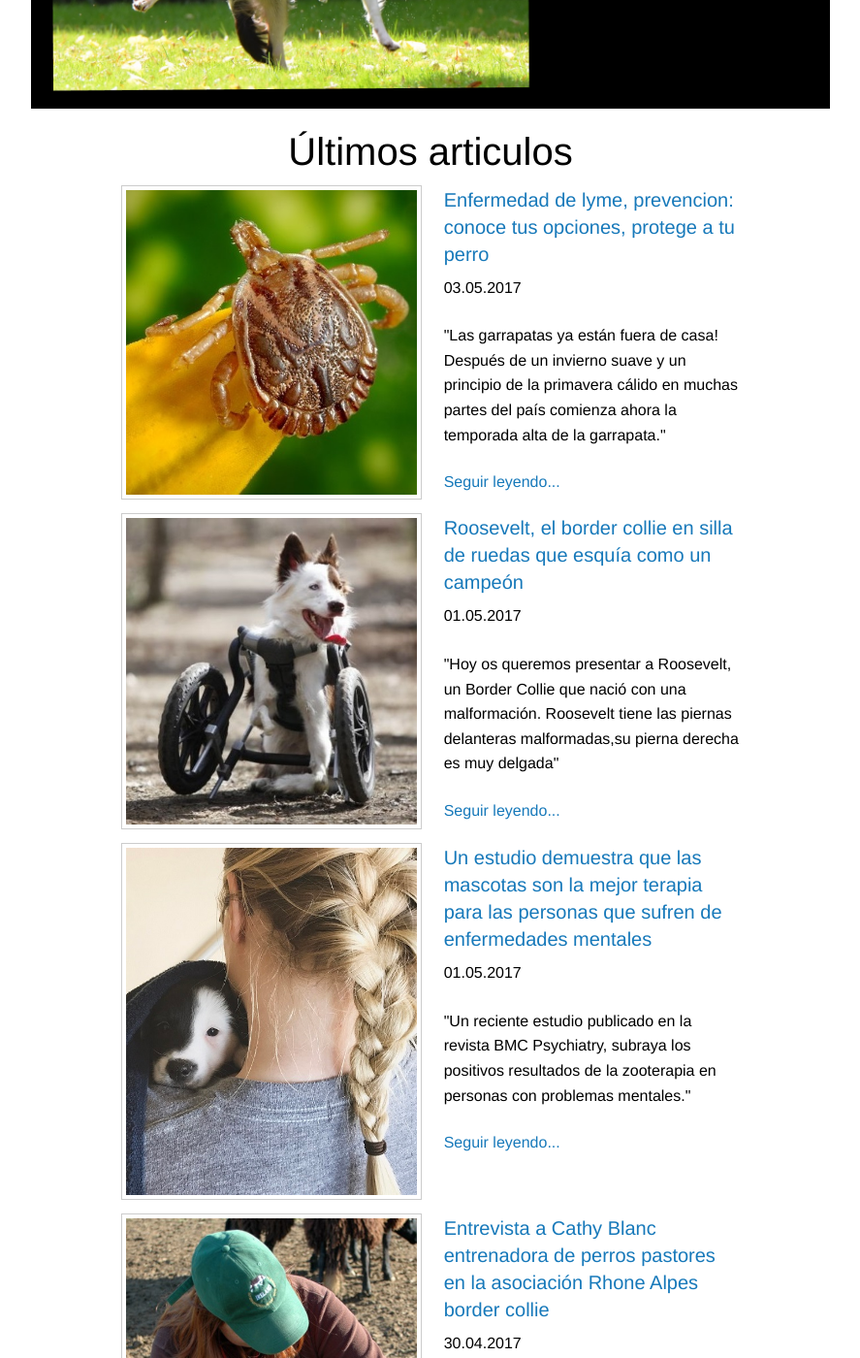
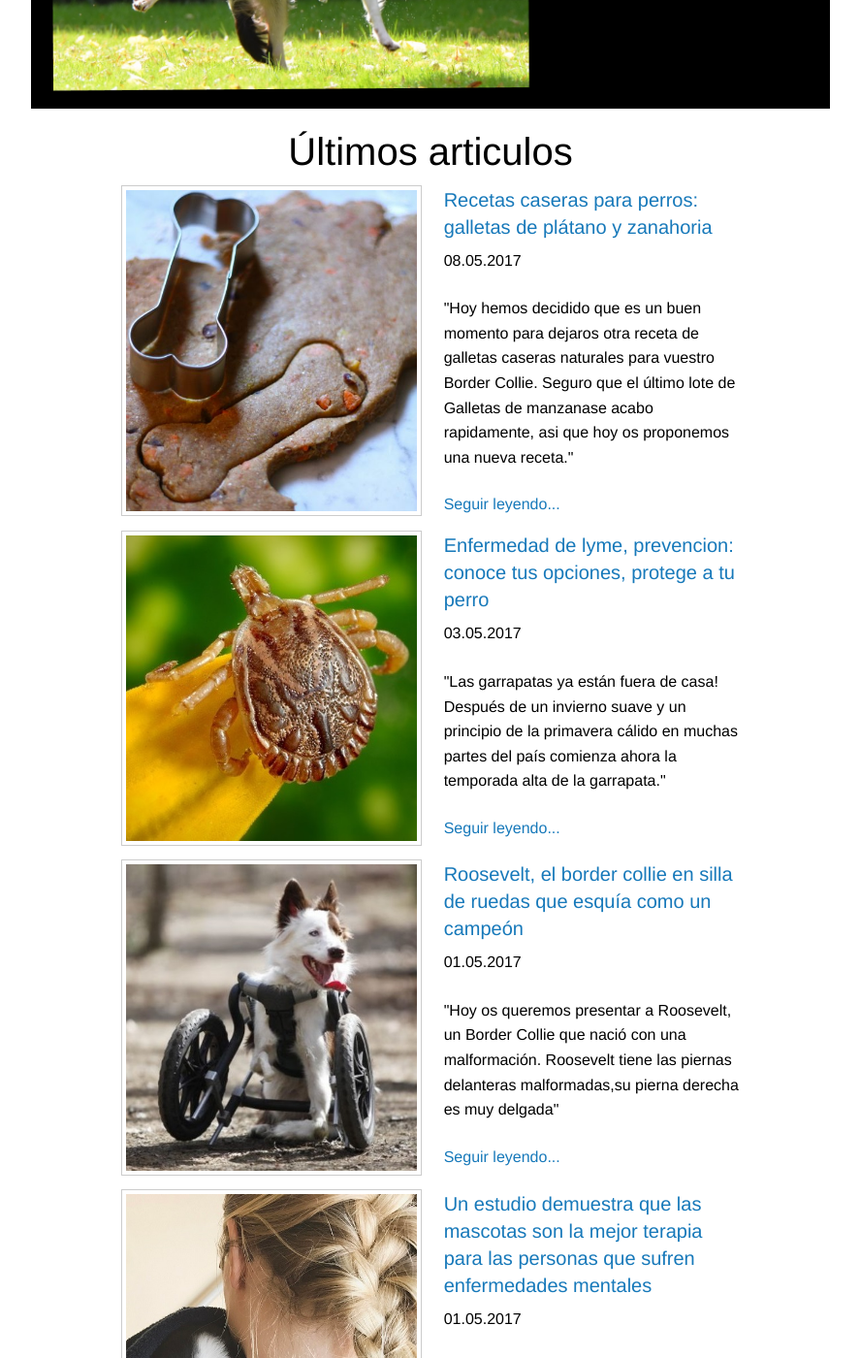
Before and after one commit to Borders-collies/borders-collies.github.io, a Jekyll site: the page built from index.html, in a window 1280 px wide and 1400 px high, scrolled down 468 px. Shown: the whole window at 97% size, without its empty margins (196-1083 px from the left). Built offline with Jekyll 4.4.1, drawn with Linux system fonts in a browser that asks for light colours; the list of posts is cut into pages by our own code; some of the changed lines change nothing that is shown; some of the changed text lies outside the part shown.

Commit message:
new article Recetas caseras para perros: galletas de plátano y zanahoria

```diff
--- a/_includes/components/nav-menu.html
+++ b/_includes/components/nav-menu.html
@@ -1,9 +1,9 @@
 <div class="top-bar">
   <div class="top-bar-left">
     <ul class="dropdown menu" data-dropdown-menu>
-      <li class="show-for-large"><a href="{{ site.url }}/#inicio"><img src="{{ site.url }}/assets/img/logo/borders-collies-logo-grande.jpg" width="250" height="auto" alt="logo lasaspiradoras.com"></a></li>
-      <li class="show-for-medium-only"><a href="{{ site.url }}/#inicio"><img src="{{ site.url }}/assets/img/logo/borders-collies-logo-mediano.png" width="140" height="auto" alt="logo lasaspiradoras.com"></a></li>
-      <li class="show-for-small-only"><a href="{{ site.url }}/#inicio"><img src="{{ site.url }}/assets/img/logo/borders-collies-logo-pequeno.png" width="200" height="auto" alt="logo lasaspiradoras.com"></a></li>
+      <li class="show-for-large"><a href="{{ site.url }}/#inicio"><img src="{{ site.url }}/assets/img/logo/borders-collies-logo-grande.jpg" width="250" height="auto" alt="logo borders-collies.com"></a></li>
+      <li class="show-for-medium-only"><a href="{{ site.url }}/#inicio"><img src="{{ site.url }}/assets/img/logo/borders-collies-logo-mediano.png" width="140" height="auto" alt="logo borders-collies.com"></a></li>
+      <li class="show-for-small-only"><a href="{{ site.url }}/#inicio"><img src="{{ site.url }}/assets/img/logo/borders-collies-logo-pequeno.png" width="200" height="auto" alt="logo borders-collies.com"></a></li>
       <li class="show-for-small-only">
         <button type="button" class="button" data-toggle="offCanvasLeft">
           <svg fill="#ffffff" height="24" viewBox="0 0 24 24" width="24" xmlns="http://www.w3.org/2000/svg">
--- a/_posts/2017-05-01-un-estudio-demuestra-que-las-mascotas-son-la-mejor-terapia-para-las-personas-que-sufren-de-enfermedades-mentales.md
+++ b/_posts/2017-05-01-un-estudio-demuestra-que-las-mascotas-son-la-mejor-terapia-para-las-personas-que-sufren-de-enfermedades-mentales.md
@@ -1,6 +1,6 @@
 ---
 layout: "post"
-title:  "Un estudio demuestra que las mascotas son la mejor terapia para las personas que sufren de enfermedades mentales"
+title:  "Un estudio demuestra que las mascotas son la mejor terapia para las personas que sufren enfermedades mentales"
 date: "2017-05-01 08:00:00"
 image: "terapia-para-las-personas-que-sufren-de-enfermedades-mentales.jpg"
 category: "articulos"
--- /dev/null
+++ b/_posts/2017-05-08-recetas-caseras-para-perros-galletas-de-platano-y-zanahoria.md
@@ -0,0 +1,86 @@
+---
+layout: "post"
+title:  "Recetas caseras para perros: galletas de plátano y zanahoria"
+date: "2017-05-08 08:00:00"
+image: "recetas-caseras-para-perros-galletas-de-platano-y-zanahoria.jpg"
+category: "articulos"
+tags: "cuidados"
+intro: "Hoy hemos decidido que es un buen momento para dejaros otra receta de galletas caseras naturales para vuestro Border Collie. Seguro que el último lote de Galletas de manzanase acabo rapidamente, asi que hoy os proponemos una nueva receta."
+description: "Hoy hemos decidido que es un buen momento para dejaros otra receta de galletas caseras naturales para vuestro Border Collie. Seguro que el último lote de Galletas de manzanase acabo rapidamente, asi que hoy os proponemos una nueva receta."
+---
+
+Hoy hemos decidido que es un buen momento para dejaros otra receta de galletas caseras naturales para vuestro Border Collie. Seguro que el último lote de [Galletas de manzana](http://www.borders-collies.com/recetas-caseras-para-perros-galletas-de-manzana/) se acabo rapidamente, asi que hoy os proponemos una nueva receta.
+
+Esta receta no solo permite combinar todo tipo de ingredientes naturales, sino que también nos ayuda a reducir el gasto en galletas para nuestro perro que compramos en tienda, y por si esto fuera poco, no debemos olvidar que son un poquito más sanas porque sabemos exactamente lo que llevan dentro.
+
+Esta vez hemos elegido **zanahorias frescas**, aprovechando que comienza la época, y **plátanos** en lugar de las manzanas de nuestra primera receta. Si podéis comprar las frutas **ecológicas mejor que mejor**. Además, esta vez quitamos el azúcar moreno ya que los plátanos son dulces de manera natural y la zanahoria tiene alto contenido en azúcar.
+
+**Qué aportan las zanahorias a tu perro?**🥕🥕
+
+<div class="text-center">
+ <img src= "{{site.url}}/assets/img/articulos/que-aporta-el-zanahoria-a-tu-perro.jpg" width="650" height="auto" alt="{{ post.title }}">
+</div>
+
+Las zanahorias contienen **vitamina A, C, D, E, K, B1 y B6** y **favorecen el sistema inmunológico** por lo que son buenas para el bienestar general de tu perro. Los perros pueden beneficiarse de las zanahorias al igual que los seres humanos, la **fibra, antioxidantes, bajo número de calorías y alta concentración de beta-caroteno** que son perfectos para una dieta equilibrada.
+
+En su forma **cruda** pueden **ayudar** a los perros a **mantener los dientes fuertes** debido a la cantidad de veces que deben masticarla. Además estos vegetales también actúan como un gran agente de pulido para mantener una **brillante sonrisa** en tu perro.
+
+Para los perros mayores propensos a la sensibilidad y la irritación en el área de la boca, los propietarios pueden cocinar o puré zanahorias y añadir a los alimentos para perros.
+
+**Qué aportan los plátanos a tu perro?**🍌 🍌
+
+<div class="text-center">
+ <img src= "{{site.url}}/assets/img/articulos/que-aporta-el-platano-a-tu-perro.jpg" width="650" height="auto" alt="{{ post.title }}">
+</div>
+
+Los plátanos están llenos de vitaminas, minerales y propiedades beneficiosas. Los plátanos tienen un **alto contenido de fibra** que ayuda a resolver y prevenir problemas gastrointestinales en perros. Una pequeña cantidad de plátano es una buena adición a la dieta cuando su perro está teniendo problemas intestinales o diarrea.
+
+Los plátanos contienen **magnesio** que es importante para facilitar el transporte de **energía** y ayuda a construir la proteína dentro del cuerpo. Promueve el **crecimiento sano del hueso** en perros y perritos activos.
+
+Además se sabe que los plátanos son relativamente altos en potasio. El potasio es un electrolito esencial para regular el equilibrio óptimo del fluido en el cuerpo. También es beneficioso para el desarrollo muscular y la función sana de los vasos sanguíneos.
+
+Por último contiene vitamina C que da un impulso antioxidante al sistema inmune de los perros. También ayuda a construir el cartílago en el cuerpo y proteger las células de los daños.
+
+**Como se hacen las galletas para perros de zanahoria y plátano?**
+
+Si quieres poder hacerte con un pequeño stock de galletas te aconsejamos triplicar la siguiente receta. Si tienes un molde será perfecto, si no tienes basta con cortar la pasta como desees, quizás a tiras de algo más de 1cm de grosor es lo más adecuado.
+
+**Ingredientes:**
+
+- 2 1/2 tazas de harina de trigo integral
+- 1/2 taza de harina de maíz
+- 1 manojo de zanahorias frescas, finamente picadas o ralladas
+- 2-3 plátanos o bananas frescas, peladas y hechas puré (chafadas)
+- 1 huevo batido
+- 1/3 taza de aceite vegetal
+- 1/2 taza de agua fría
+
+**Preparación**
+
+1 - Precalienta el horno a 350 grados y engrasa las hojas donde vas a colocar las galletas.
+
+2 - Corta las zanahorias y los plátanos en trozos grandes, luego ponlos en el procesador de alimentos. Además de ahorrarte tiempo, las frutas tendrán un tamaño pequeño y semirregular para mezclarse perfectamente con el resto de los ingredientes básicos. Deja los trozos de zanahoria pequeños en lugar de puré, asi podras ver las piezas los trocitos en cada galleta.
+
+3 - Combina los ingredientes secos (harina y harina de maíz) en un cuenco grande, luego incorpora las zanahorias, los plátanos, el huevo, el aceite y el agua hasta que estén bien mezclados en una masa que se pueda trabajar.
+
+4 - Harina tu espacio de trabajo y despliega la masa al espesor deseado. Se aconseja dejarlo a aproximadamente 2,5 centímetros de espesor para permitir una cierta extensión una vez horneadas. Corta las galletas a la forma y tamaño deseados. Puedes utilizar un molde o simplemente hacer tiras como hemos comentado anteriormente. Si eres imaginativ@  dale la forma que más te apetezca con las manos, un corazón, un bolita...
+
+5 - Coloca las galletas para tu perro en la hoja engrasada y hornea durante 35 minutos.
+
+6 - Después de hornear, apaga el horno y deja las galletas dentro por otros 30-45 minutos hasta que estén crujientes. Este paso es importante para **asegurarse de que tus golosinas se endurecen**, de lo contrario se quedarán como galletas blanditas.
+
+7 - Una vez crujientes, retira las galletas caseras de plátano y zanahoria del horno y deje enfriar.
+
+Si has hecho 3 veces la receta colocalas en varias bolsas herméticas o en un táper y congelalas para que se conserven perfectas para tu perro.
+
+Ahora solo tienes que irte a jugar y entrenar con tu Border Collie para que pruebe la receta.
+
+Has probado esta receta? Cuéntanos qué le parece a tu perro. Escríbenos a hola@borders-collies.com, puedes mandarnos una foto para compartirla en nuestra [página de Facebook](https://www.facebook.com/borderscolliescom/).
+
+Si quieres descubrir más consejos para cuidar a tu perro es por<a href="{{ site.url }}/border-collie-cuidados/"> aquí</a>.
+
+Si te ha gustado esta receta comparte este artículo con otros amantes de los Border Collie 😀
+
+Estamos en contacto
+
+— Sara de borders-collies.com
```
Also changed, not shown: assets/img/articulos/6-consejos-clave-para-entrenar-a-tu-border-collie.jpg, assets/img/articulos/border-collie-educar-no-tirar.jpg, assets/img/articulos/como-evitar-que-un-perro-ladre.jpg, assets/img/articulos/deje-de-morder.jpg, assets/img/articulos/que-aporta-el-platano-a-tu-perro.jpg (added), assets/img/articulos/que-aporta-el-zanahoria-a-tu-perro.jpg (added), assets/img/articulos/recetas-caseras-para-perros-galletas-de-platano-y-zanahoria.jpg (added).
